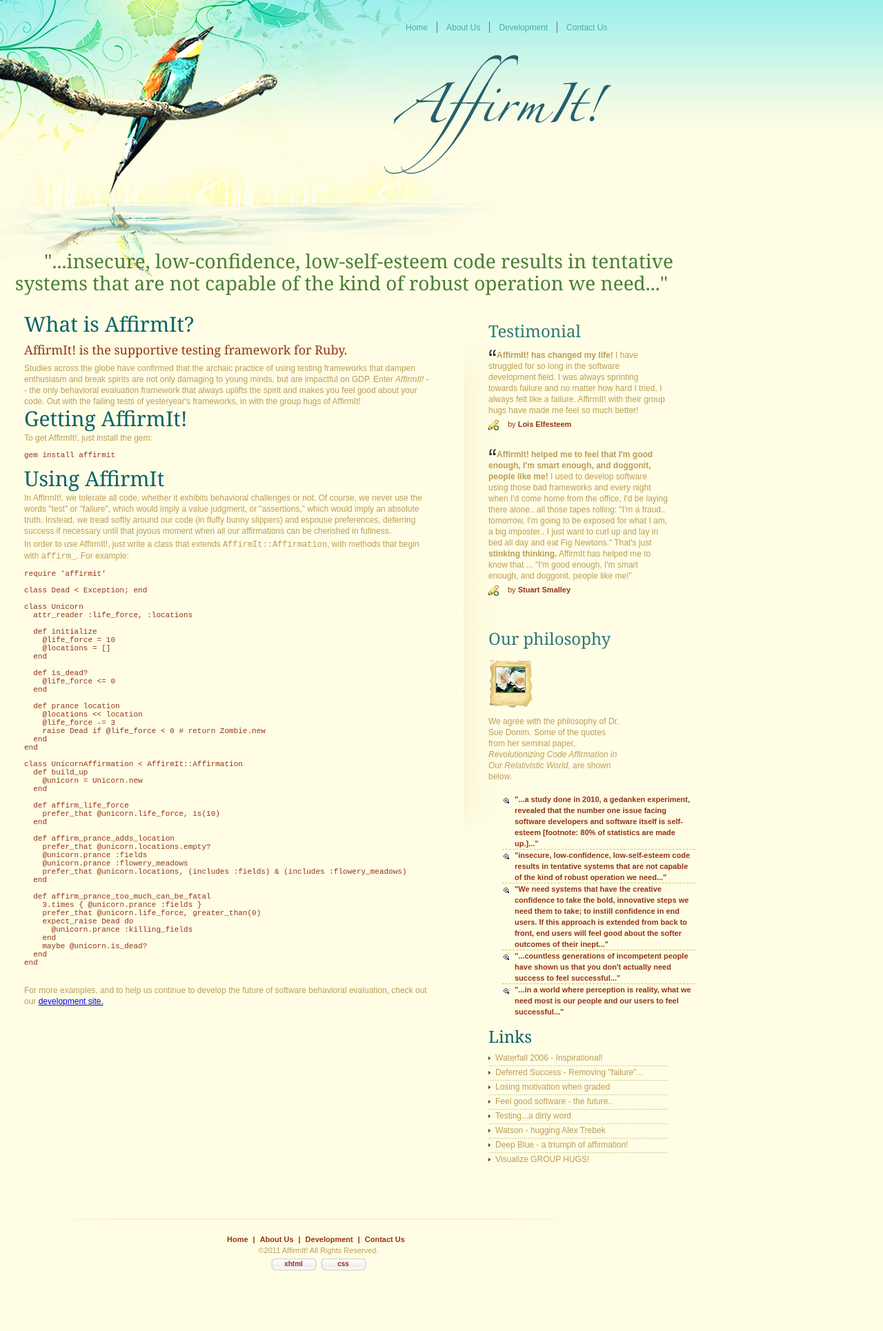
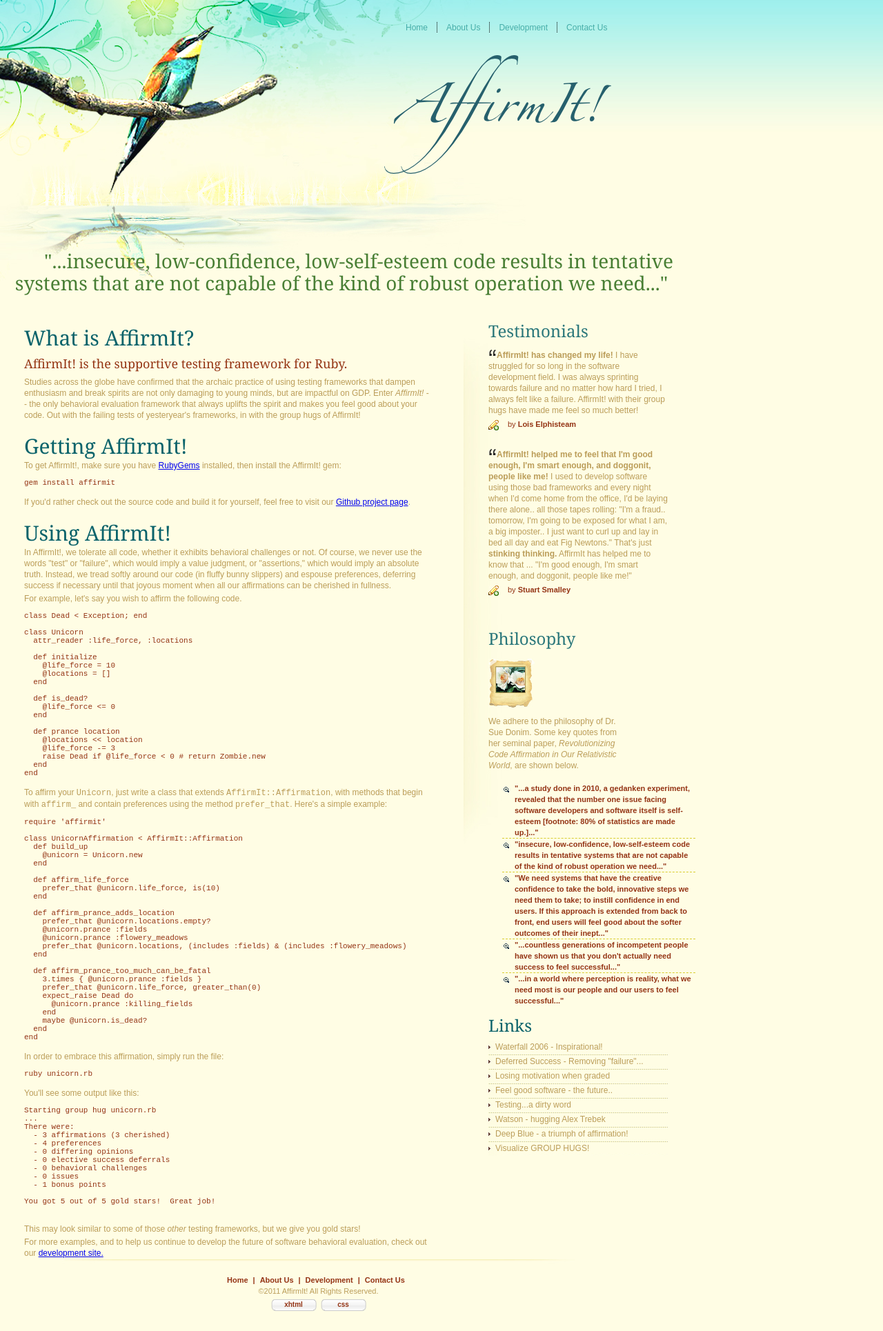
Before and after one commit to affirmit/affirmitweb, a Jekyll site: the page built from index.html, in a window 1280 px wide. Shown: the whole page at 69% size. Built offline with Jekyll 4.4.1, drawn with Linux system fonts in a browser that asks for light colours; before the commit the page ends 1871 px from its top, so only the background shows below that.

Commit message:
Tweak text a bit; add padding to h2 style

```diff
--- a/_layouts/default.html
+++ b/_layouts/default.html
@@ -46,14 +46,13 @@
    <h3>AffirmIt! is the supportive testing framework for Ruby.</h3>
    <p>Studies across the globe have confirmed that the archaic practice of using testing frameworks that dampen enthusiasm and break spirits are not only damaging to young minds, but are impactful on GDP. Enter <em>AffirmIt!</em> -- the only behavioral evaluation framework that always uplifts the spirit and makes you feel good about your code. Out with the failing tests of yesteryear's frameworks, in with the group hugs of AffirmIt!</p>
    <h2>Getting AffirmIt!</h2>
-   <p>To get AffirmIt!, just install the gem:</p>
+   <p>To get AffirmIt!, make sure you have <a href="http://rubygems.org/">RubyGems</a> installed, then install the AffirmIt! gem:</p>
    <pre>gem install affirmit</pre>
-   <h2>Using AffirmIt</h2>
+   <p>If you'd rather check out the source code and build it for yourself, feel free to visit our <a href="https://github.com/affirmit/affirmit">Github project page</a>.
+   <h2>Using AffirmIt!</h2>
    <p>In AffirmIt!, we tolerate all code, whether it exhibits behavioral challenges or not.  Of course, we never use the words "test" or "failure", which would imply a value judgment, or "assertions," which would imply an absolute truth.  Instead, we tread softly around our code (in fluffy bunny slippers) and espouse preferences, deferring success if necessary until that joyous moment when all our affirmations can be cherished in fullness.</p>
-   <p>In order to use AffirmIt!, just write a class that extends <code>AffirmIt::Affirmation</code>, with methods that begin with <code>affirm_</code>.  For example:
+   <p>For example, let's say you wish to affirm the following code.</p>
    <pre>
-require 'affirmit'
-
 class Dead &lt; Exception; end
 
 class Unicorn
@@ -74,6 +73,10 @@ class Unicorn
     raise Dead if @life_force &lt; 0 # return Zombie.new
   end
 end
+</pre>
+   <p>To affirm your <code>Unicorn</code>, just write a class that extends <code>AffirmIt::Affirmation</code>, with methods that begin with <code>affirm_</code> and contain preferences using the method <code>prefer_that</code>.  Here's a simple example:</p>
+   <pre>
+require 'affirmit'
 
 class UnicornAffirmation &lt; AffirmIt::Affirmation
   def build_up
@@ -100,28 +103,46 @@ class UnicornAffirmation &lt; AffirmIt::Affirmation
     maybe @unicorn.is_dead?
   end
 end
+</pre>
+   <p>In order to embrace this affirmation, simply run the file:
+   <pre>ruby unicorn.rb</pre>
+   <p>You'll see some output like this:</p>
+   <pre>
+Starting group hug unicorn.rb
+...
+There were:
+  - 3 affirmations (3 cherished)
+  - 4 preferences
+  - 0 differing opinions
+  - 0 elective success deferrals
+  - 0 behavioral challenges
+  - 0 issues
+  - 1 bonus points
+
+You got 5 out of 5 gold stars!  Great job!
    </pre>
+   <p>This may look similar to some of those <em>other</em> testing frameworks, but we give you gold stars!</p>
    <p>For more examples, and to help us continue to develop the future of software behavioral evaluation, check out our <a href="https://github.com/affirmit/affirmit">development site.</a></p>
   </div>
  </div>
  <div id="rightPanel">
   <div class="testimonial">
-   <h2>Testimonial</h2>
+   <h2>Testimonials</h2>
    <p> <span>AffirmIt! has changed my life!</span> I have struggled for so long in the software development field. I was always sprinting towards failure and no matter how hard I tried, I always felt like a failure. AffirmIt! with their group hugs have made me feel so much better!</p>
-   <h3><span>by</span> Lois Elfesteem</h3>
+   <h3><span>by</span> Lois Elphisteam</h3>
     <p><span>AffirmIt! helped me to feel that I'm good enough, I'm smart enough, and doggonit, people like me! </span> I used to develop software using those bad frameworks and every night when I'd come home from the office, I'd be laying there alone.. all those tapes rolling: "I'm a fraud.. tomorrow, I'm going to be exposed for what I am, a big imposter.. I just want to curl up and lay in bed all day and eat Fig Newtons." That's just <b>stinking thinking.</b> AffirmIt has helped me to know that ... "I'm good enough, I'm smart enough, and doggonit, people like me!" </p>
    <h3><span>by</span> Stuart Smalley</h3>
   </div>
   <div class="services">
-   <h2>Our philosophy</h2>
+   <h2>Philosophy</h2>
    <div class="pic">&nbsp;</div>
-   <p>We agree with the philosophy of Dr. Sue Donim.  Some of the quotes from her seminal paper, <em>Revolutionizing Code Affirmation in Our Relativistic World</em>, are shown below.</p>
+   <p>We adhere to the philosophy of Dr. Sue Donim.  Some key quotes from her seminal paper, <em>Revolutionizing Code Affirmation in Our Relativistic World</em>, are shown below.</p>
    <ul>
-    <li><span href="#">"...a study done in 2010, a gedanken experiment, revealed that the number one issue facing software developers and software itself is self-esteem [footnote: 80% of statistics are made up.]..."</span></li>
-    <li><span href="#">"insecure, low-confidence, low-self-esteem code results in tentative systems that are not capable of the kind of robust operation we need..."</span></li>
-    <li><span href="#">"We need systems that have the creative confidence to take the bold, innovative steps we need them to take; to instill confidence in end users. If this approach is extended from back to front, end users will feel good about the softer outcomes of their inept..."</span></li>
-    <li><span href="#">"...countless generations of incompetent people have shown us that you don't actually need success to feel successful..."</span></li>
-    <li><span href="#" class="bottom">"...in a world where perception is reality, what we need most is our people and our users to feel successful..."</span></li>
+    <li><span>"...a study done in 2010, a gedanken experiment, revealed that the number one issue facing software developers and software itself is self-esteem [footnote: 80% of statistics are made up.]..."</span></li>
+    <li><span>"insecure, low-confidence, low-self-esteem code results in tentative systems that are not capable of the kind of robust operation we need..."</span></li>
+    <li><span>"We need systems that have the creative confidence to take the bold, innovative steps we need them to take; to instill confidence in end users. If this approach is extended from back to front, end users will feel good about the softer outcomes of their inept..."</span></li>
+    <li><span>"...countless generations of incompetent people have shown us that you don't actually need success to feel successful..."</span></li>
+    <li><span class="bottom">"...in a world where perception is reality, what we need most is our people and our users to feel successful..."</span></li>
    </ul>
   </div>
   <div class="project">
--- a/css/styles.css
+++ b/css/styles.css
@@ -14,7 +14,7 @@ h1{width:223px; height:172px; margin:20px 0 0 0; padding:0 110px; float:right; l
 #quots p{margin:0px; font-family:Georgia; font-size:28px; color:#497f35; line-height:32px; text-align:center; text-indent:50px}
 #leftPanel{width:637px; margin:27px 0 0 0; padding:0 0 0 35px; float:left}
 #leftPanel .about{width:604px; margin:0px; padding:0px; float:left}
-#leftPanel .about h2{width:604px; margin:0px; padding:0px; float:left; font-family:Georgia; font-size:30px; color:#0b636b; line-height:34px; font-weight:normal}
+#leftPanel .about h2{width:604px; margin:20px 0 0 0; padding:0px; float:left; font-family:Georgia; font-size:30px; color:#0b636b; line-height:34px; font-weight:normal}
 #leftPanel .about h3{width:604px; margin:4px 0 0 0; padding:0px; float:left; font-family:Georgia; font-size:18px; color:#943415; line-height:32px; font-weight:normal}
 #leftPanel .about p{width:590px; margin:3px 0 0 0; padding:0px; float:left; font-family:Arial; font-size:12px; color:#bb9d59; line-height:16px}
 #leftPanel .about p span{font-weight:bold}
```
